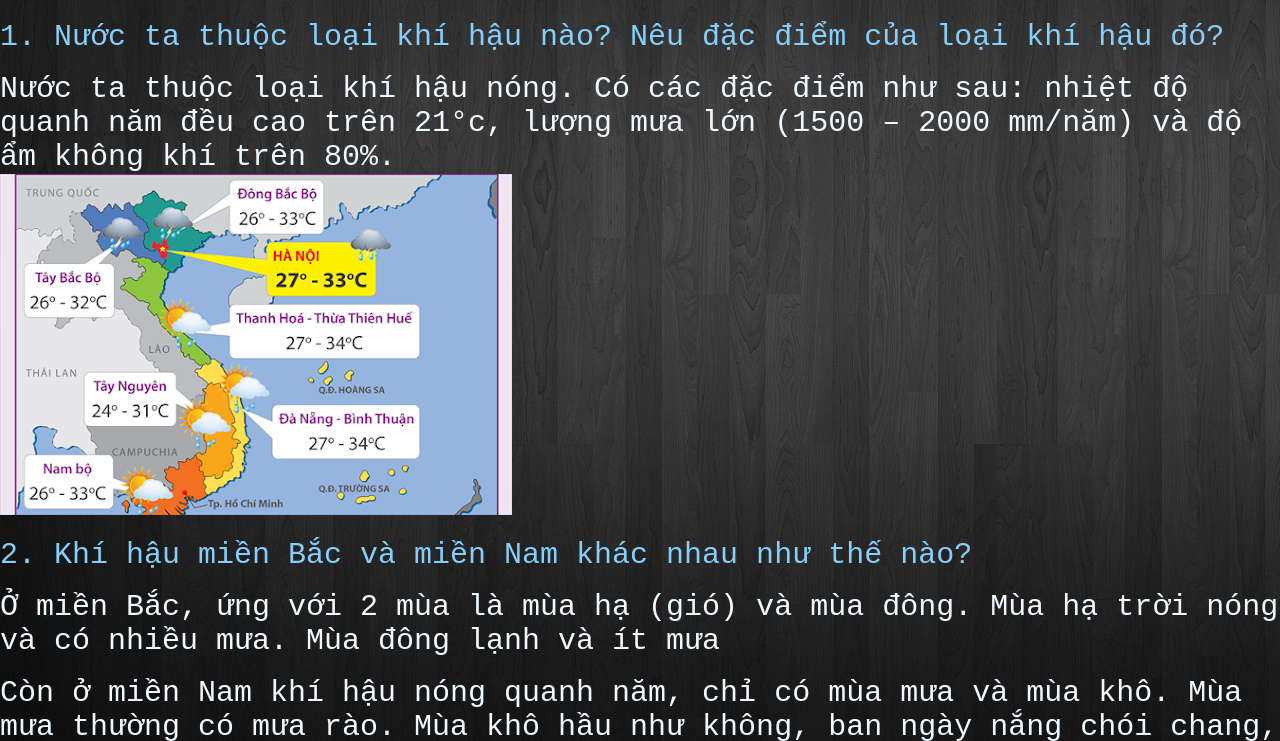
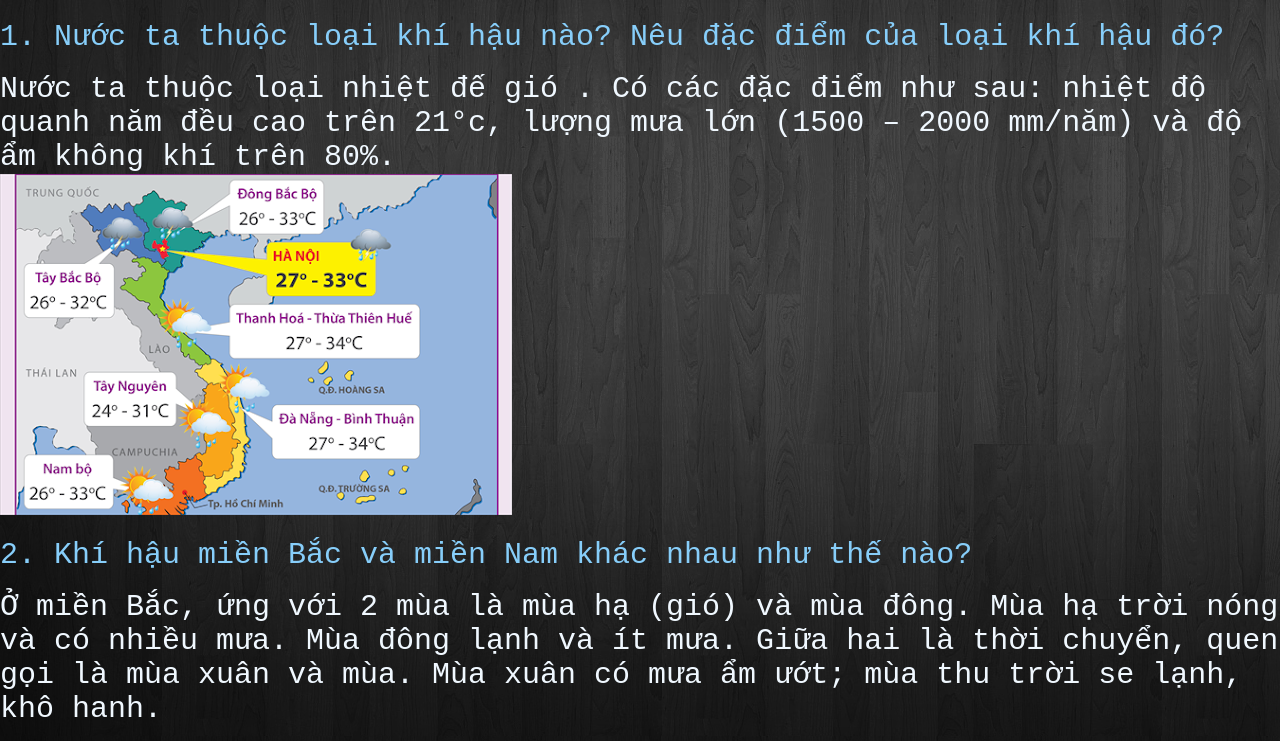
Before and after one commit to Nadalvn/my-work, a plain HTML site: page index.html in a window 1280 px wide. Shown: the part 306-1047 px from the top of the page. Drawn offline with Linux system fonts and the light colour scheme.

Commit message:
Update index.html

```diff
--- a/index.html
+++ b/index.html
@@ -24,7 +24,7 @@
       </p>
       <br>
       <p>
-          Nước ta thuộc loại khí hậu nóng. Có các đặc điểm như sau: nhiệt độ quanh năm đều cao trên 21°c,
+          Nước ta thuộc loại nhiệt đế gió . Có các đặc điểm như sau: nhiệt độ quanh năm đều cao trên 21°c,
           lượng mưa lớn (1500 – 2000 mm/năm) và độ ẩm không khí trên 80%.
       </p>
       <img src="2-Khai-quat-khi-hau-Viet-Nam.png">
@@ -36,7 +36,7 @@
       <br>
       <p>
         Ở miền Bắc, ứng với 2 mùa là mùa hạ (gió) và mùa đông. Mùa hạ trời nóng và có nhiều mưa. Mùa đông lạnh
-        và ít mưa
+        và ít mưa. Giữa hai là thời chuyển, quen gọi là mùa xuân và mùa. Mùa xuân có mưa ẩm ướt; mùa thu trời se lạnh, khô hanh.
       </p>
       <br>
       <p>
```
